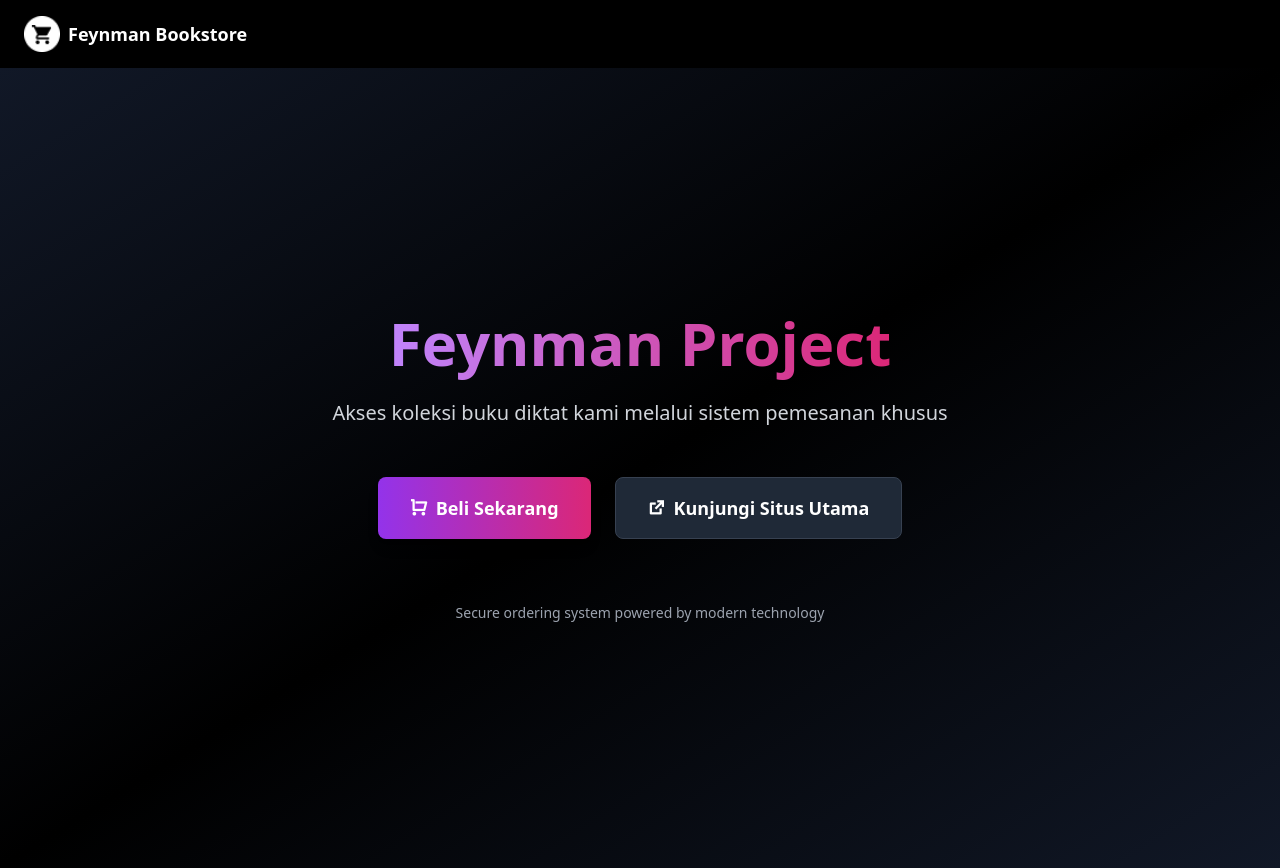
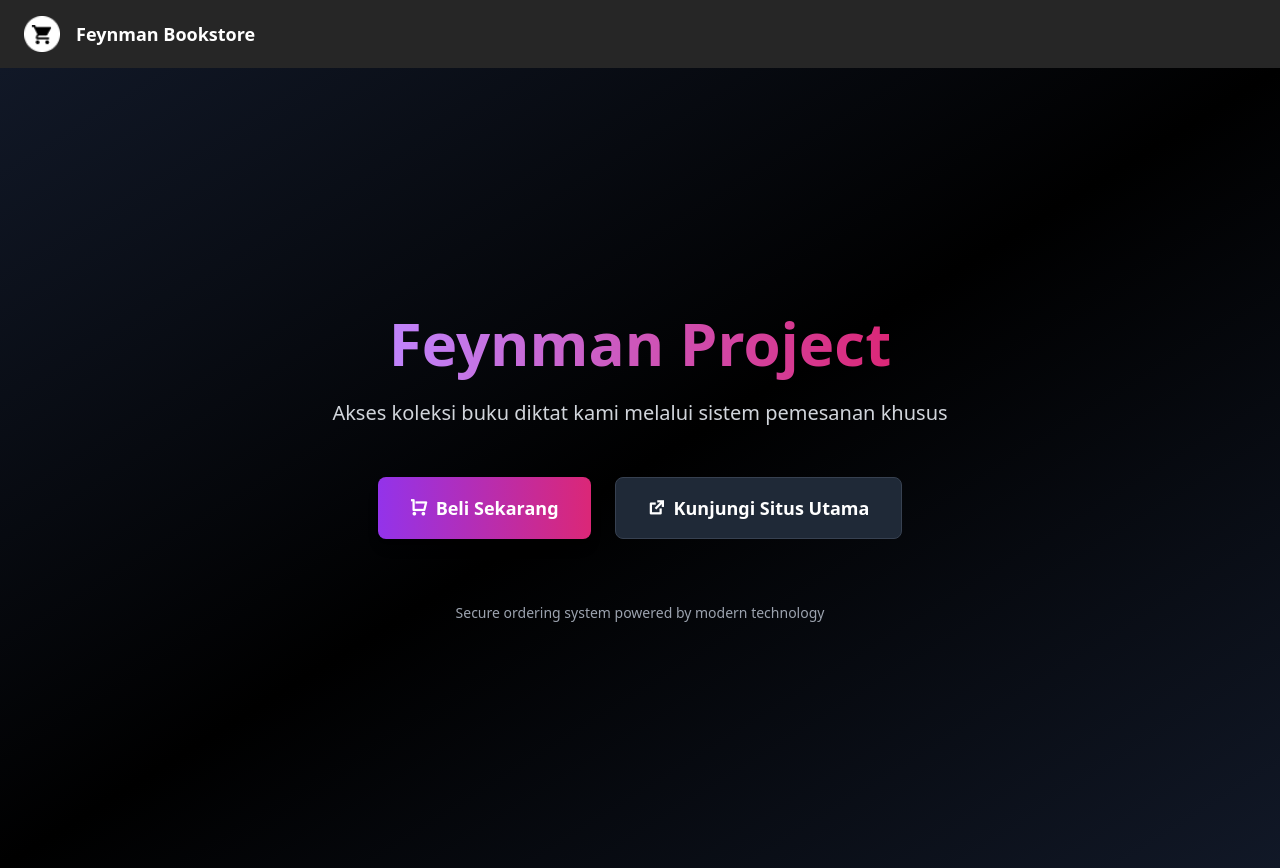
Before and after one commit to FeynmanProject/feynmanbookstore.github.io, a Next.js app: page / in a window 1280 px wide. Built offline with nearby package versions, Linux system fonts and the light colour scheme.

Commit message:
Update layout.tsx

```diff
--- a/app/layout.tsx
+++ b/app/layout.tsx
@@ -36,9 +36,9 @@ export default function RootLayout({
       <body
         className={`${geistSans.variable} ${geistMono.variable} ${pacifico.variable} antialiased`}
       >
-        <nav className="flex items-center gap-4 px-6 py-4 shadow-md bg-black text-white">
+        <nav className="flex items-center gap-4 px-6 py-4 shadow-md bg-neutral-800 text-white">
           <Link href="/">
-            <div className="flex items-center gap-2">
+            <div className="flex items-center gap-4">
               <Image
                 src="/logo-feynmanbookstore.png"
                 alt="Feynman Logo"
```
